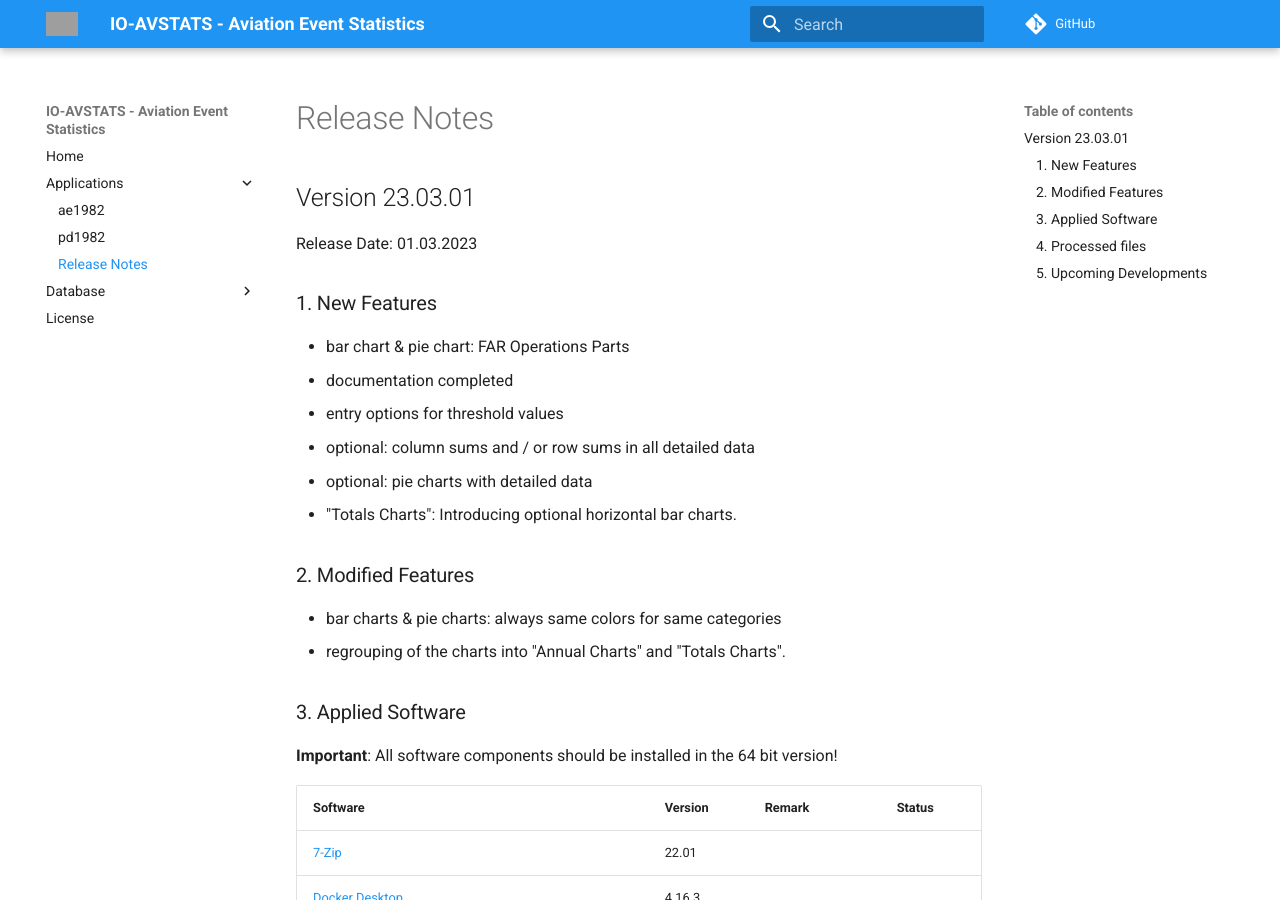
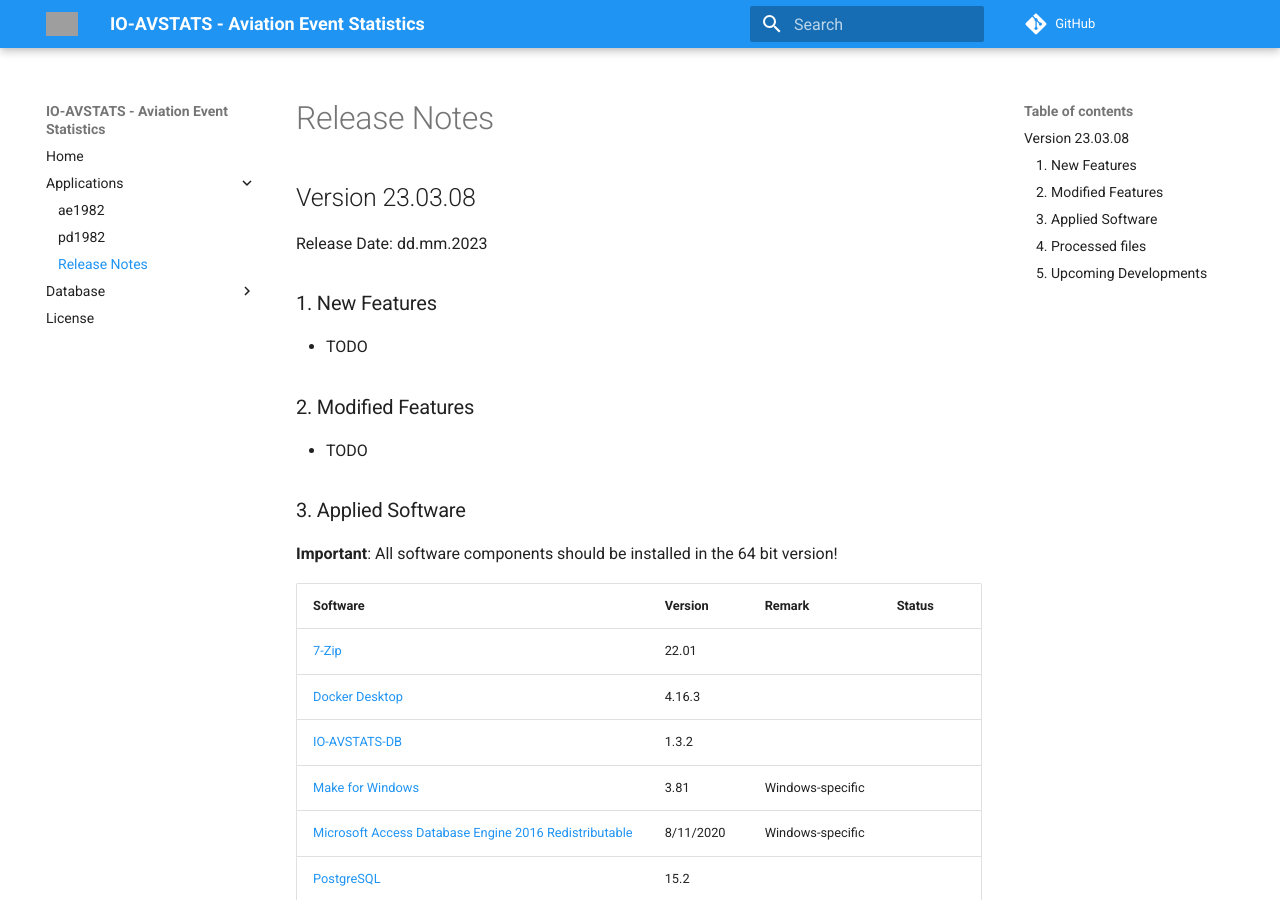
Before and after one commit to io-aero/io-avstats-shared, an MkDocs documentation site: the page built from docs/io_avstats_release_notes.md, in a window 1280 px wide and 900 px high. Built offline with MkDocs 1.6.1 and Material for MkDocs 9.7.7, drawn with Linux system fonts in a browser that asks for light colours; comment, search, counter and statistics services are not loaded; grey boxes are pictures that could not be loaded.

Commit message:
Version 23.03.08

```diff
--- a/docs/io_avstats_release_notes.md
+++ b/docs/io_avstats_release_notes.md
@@ -1,22 +1,16 @@
 # Release Notes
 
-## Version 23.03.01
+## Version 23.03.08
 
-Release Date: 01.03.2023
+Release Date: dd.mm.2023
 
 ### 1. New Features
 
-- bar chart & pie chart: FAR Operations Parts
-- documentation completed
-- entry options for threshold values
-- optional: column sums and / or row sums in all detailed data
-- optional: pie charts with detailed data
-- "Totals Charts": Introducing optional horizontal bar charts.
+- TODO
 
 ### 2. Modified Features
 
-- bar charts & pie charts: always same colors for same categories
-- regrouping of the charts into "Annual Charts" and "Totals Charts".
+- TODO
 
 
 ### 3. Applied Software
```
